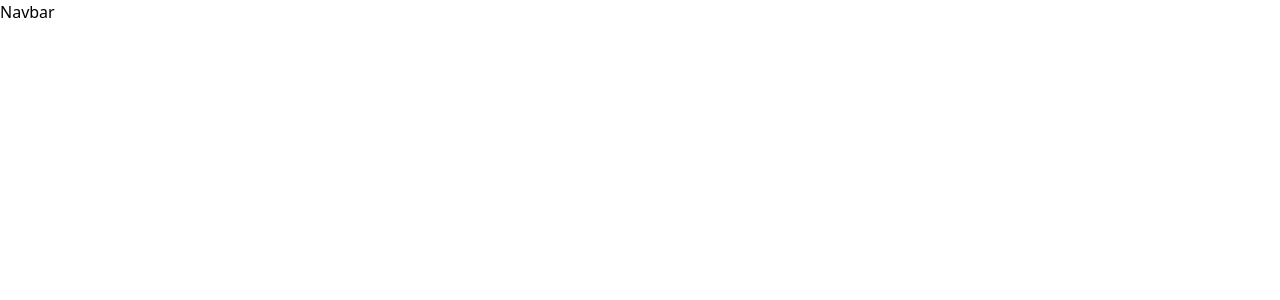
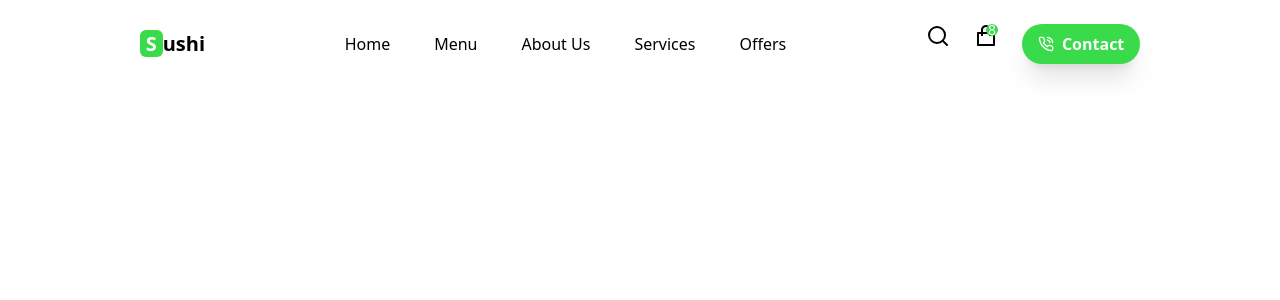
Before and after one commit to Moyo-Made/SUSHI, a React (Vite) app: page / in a window 1280 px wide. Shown: the top 300 px of the page. Built offline with nearby package versions, Linux system fonts and the light colour scheme.

Commit message:
Created navigation bar of the website

```diff
--- a/src/Components/Navbar.jsx
+++ b/src/Components/Navbar.jsx
@@ -1,8 +1,68 @@
 // eslint-disable-next-line no-unused-vars
-import React from "react";
+import React, { useState } from "react";
+import { FiSearch } from "react-icons/fi";
+import { RiShoppingBagLine } from "react-icons/ri";
+import { LuPhoneCall } from "react-icons/lu";
 
 function Navbar() {
-	return <div>Navbar</div>;
+	const [open, setOpen] = useState(false);
+	return (
+		<div className="flex items-center justify-evenly p-4">
+			{/* Logo */}
+			<h1 className="text-xl font-bold">
+				<span className="bg-[#39DB4A] bg-origin-border rounded-md px-1.5 text-white">
+					S
+				</span>
+				ushi
+			</h1>
+
+			{/* Navigation Links */}
+			<div className=" flex space-x-3">
+				<a href="" className="p-4">
+					Home
+				</a>
+				<a href="" className="p-4">
+					Menu
+				</a>
+				<a href="" className="p-4">
+					About Us
+				</a>
+				<a href="" className="p-4">
+					Services
+				</a>
+				<a href="" className="p-4">
+					Offers
+				</a>
+			</div>
+
+			{/* Search, cart, contact */}
+			<div className="flex space-x-6">
+				<div className="text-2xl">
+					<FiSearch />
+				</div>
+				<div className="relative">
+					<div className="text-2xl" onClick={() => setOpen(!open)}>
+						<RiShoppingBagLine />
+						<div className="w-3 h-3 bg-[#39DB4A] rounded-full flex items-center justify-center absolute top-0 right-0 text-white">
+							<span className="text-sm">8</span>
+						</div>
+					</div>
+				</div>
+
+				<div
+					className="bg-[#39DB4A]  text-white rounded-full flex items-center justify-center
+								px-4 py-2 cursor-pointer shadow-xl transform transition-transform hover:scale-110"
+				>
+					<div className="mr-2">
+						<LuPhoneCall />
+					</div>
+					<div className="font-bold ">
+						<h4>Contact</h4>
+					</div>
+				</div>
+			</div>
+		</div>
+	);
 }
 
 export default Navbar;
```
